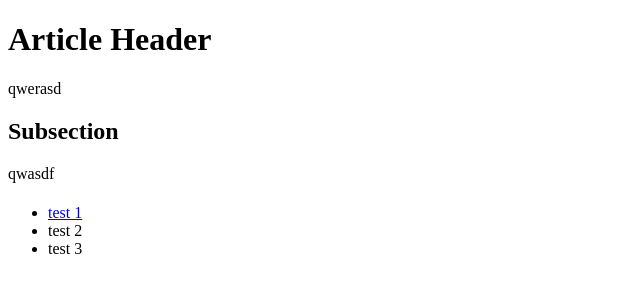
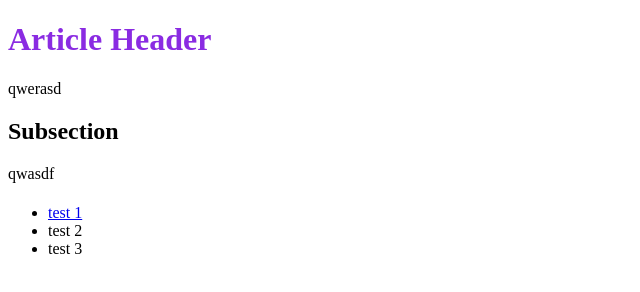
Before and after one commit to wendybw/geog328lab1.github.io, a plain HTML site: page index.html in a window 1280 px wide. Shown: the whole page, without its empty margins (0-640 px from the left). Drawn offline with Linux system fonts and the light colour scheme.

Commit message:
css test

```diff
--- a/index.html
+++ b/index.html
@@ -3,6 +3,11 @@
     <head>
         <meta charset="utf-8">
         <title>My test page</title>
+        <style>
+            h1 {
+                color:blueviolet
+            }
+        </style>
     </head>
     <body>
         <header></header>
```
